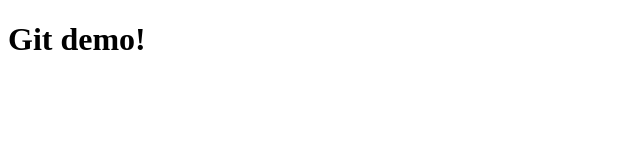
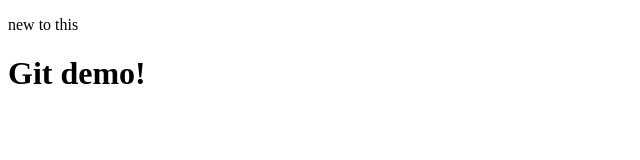
Before and after one commit to thetanos24/new-repo, a plain HTML site: page index.html in a window 1280 px wide. Shown: the whole page, without its empty margins (0-640 px from the left). Drawn offline with Linux system fonts and the light colour scheme.

Commit message:
add p tag

```diff
--- a/index.html
+++ b/index.html
@@ -4,6 +4,7 @@
     <meta charset="UTF-8" />
     <meta name="viewport" content="width=device-width, initial-scale=1.0" />
     <title>Document</title>
+    <p>new to this</p>
   </head>
   <body>
     <h1>Git demo!</h1>
```
